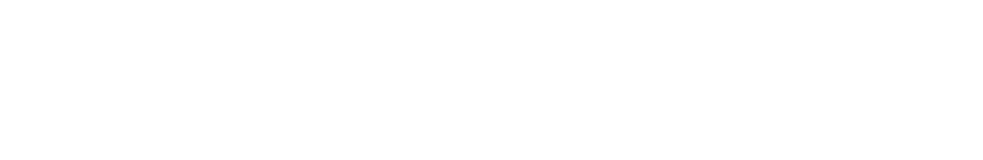
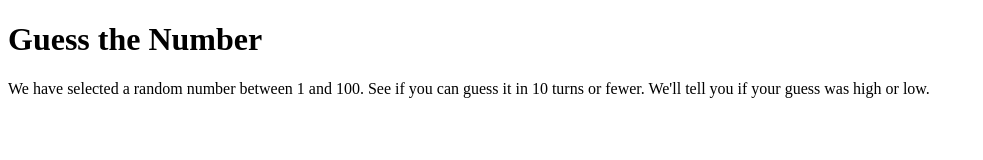
Before and after one commit to amit-katyal/guess-the-number-game, a plain HTML site: page index.html in a window 1280 px wide. Shown: the whole page, without its empty margins (0-983 px from the left). Drawn offline with Linux system fonts and the light colour scheme.

Commit message:
Add title, description

```diff
--- a/index.html
+++ b/index.html
@@ -4,7 +4,15 @@
     <meta charset="UTF-8" />
     <meta http-equiv="X-UA-Compatible" content="IE=edge" />
     <meta name="viewport" content="width=device-width, initial-scale=1.0" />
-    <title>Document</title>
+    <title>Guess the number</title>
   </head>
-  <body></body>
+  <body>
+    <header>
+      <h1 id="title">Guess the Number</h1>
+      <p id="description">
+        We have selected a random number between 1 and 100. See if you can guess
+        it in 10 turns or fewer. We'll tell you if your guess was high or low.
+      </p>
+    </header>
+  </body>
 </html>
```
